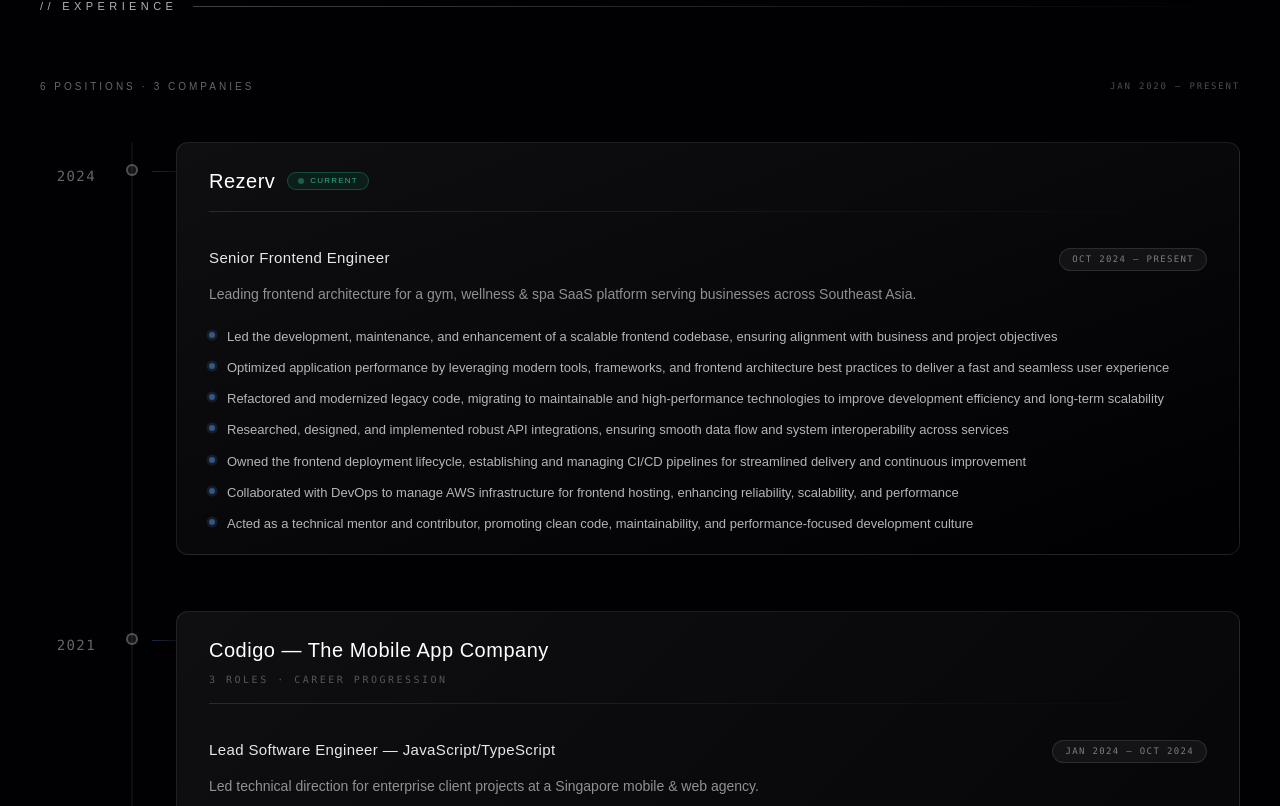
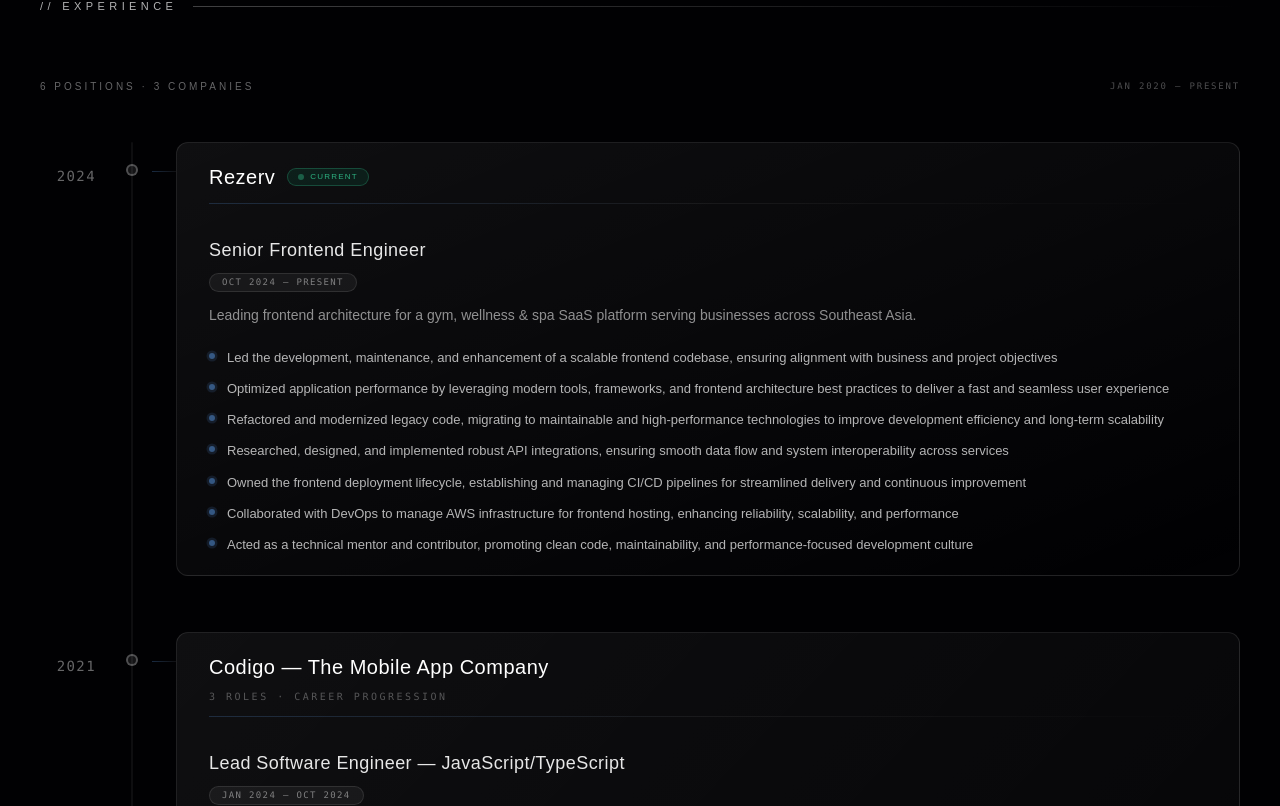
Before and after one commit to myothiha97/portfolio-v3, a React (Vite) app: page / in a window 1280 px wide. Shown: the part 4694-5500 px from the top of the page. Built offline with nearby package versions, Linux system fonts and the light colour scheme; a web font is replaced by a local one.

Commit message:
fix: role title size, duration placement, and header gap
- Increase role title font to text-base/text-lg (was text-sm/text-[15px])
- Move duration pill below position title (was side-by-side)
- Reduce company header bottom padding to tighten gap before first role

```diff
--- a/src/sections/Experience.tsx
+++ b/src/sections/Experience.tsx
@@ -220,7 +220,7 @@
                 {/* ── Company card ── */}
                 <div className="company-card flex-1 rounded-xl border border-white/[0.1] bg-gradient-to-br from-white/[0.06] via-white/[0.03] to-transparent overflow-hidden transition-all duration-500 hover:border-white/[0.18] hover:shadow-[0_8px_48px_rgba(96,165,250,0.04)]">
                   {/* Company header */}
-                  <div className="px-6 sm:px-8 pt-6 pb-4">
+                  <div className="px-6 sm:px-8 pt-5 pb-3">
                     <div className="flex items-center gap-3 flex-wrap">
                       <h3 className="text-white text-lg sm:text-xl font-medium tracking-wide">
                         {company.name}
@@ -237,7 +237,7 @@
                         {totalRoles} Roles · Career Progression
                       </p>
                     )}
-                    <div className="mt-4 h-[1px] bg-gradient-to-r from-blue-400/20 via-white/[0.06] to-transparent" />
+                    <div className="mt-3 h-[1px] bg-gradient-to-r from-blue-400/20 via-white/[0.06] to-transparent" />
                   </div>
 
                   {/* Roles */}
@@ -246,11 +246,11 @@
                       key={rIdx}
                       className={`role-block px-6 sm:px-8 py-5 ${rIdx > 0 ? 'border-t border-white/[0.06]' : ''}`}>
                       {/* Role header */}
-                      <div className="flex items-start justify-between gap-4 mb-3">
-                        <h4 className="text-white/90 text-sm sm:text-[15px] font-normal tracking-wide">
+                      <div className="mb-3">
+                        <h4 className="text-white/90 text-base sm:text-lg font-normal tracking-wide mb-1">
                           {role.pos}
                         </h4>
-                        <span className="flex-shrink-0 px-3 py-1 bg-white/[0.05] border border-white/[0.1] rounded-full text-white/45 text-[9px] tracking-[0.15em] uppercase font-mono whitespace-nowrap">
+                        <span className="inline-block px-3 py-0.5 bg-white/[0.05] border border-white/[0.1] rounded-full text-white/45 text-[9px] tracking-[0.15em] uppercase font-mono">
                           {role.duration}
                         </span>
                       </div>
```
